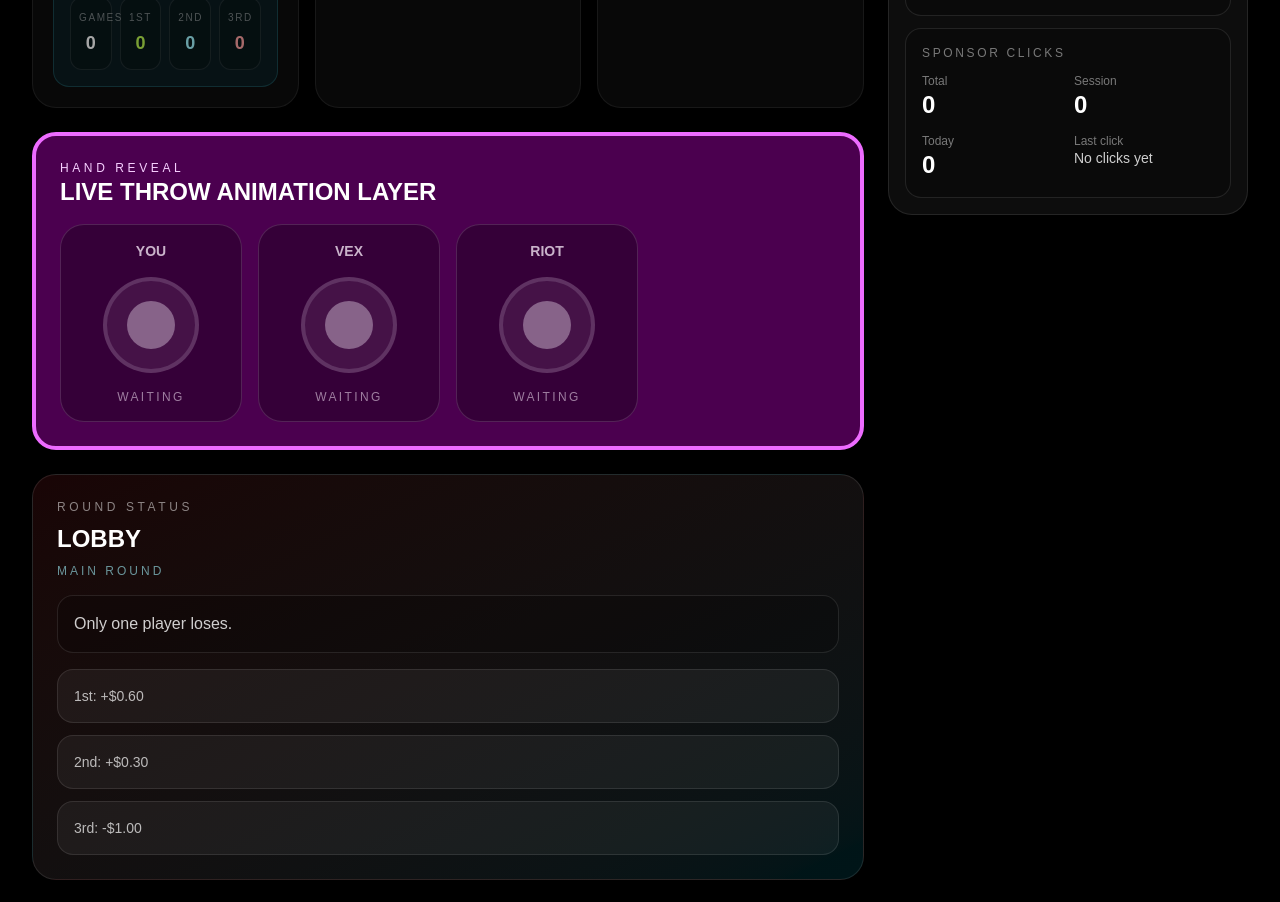
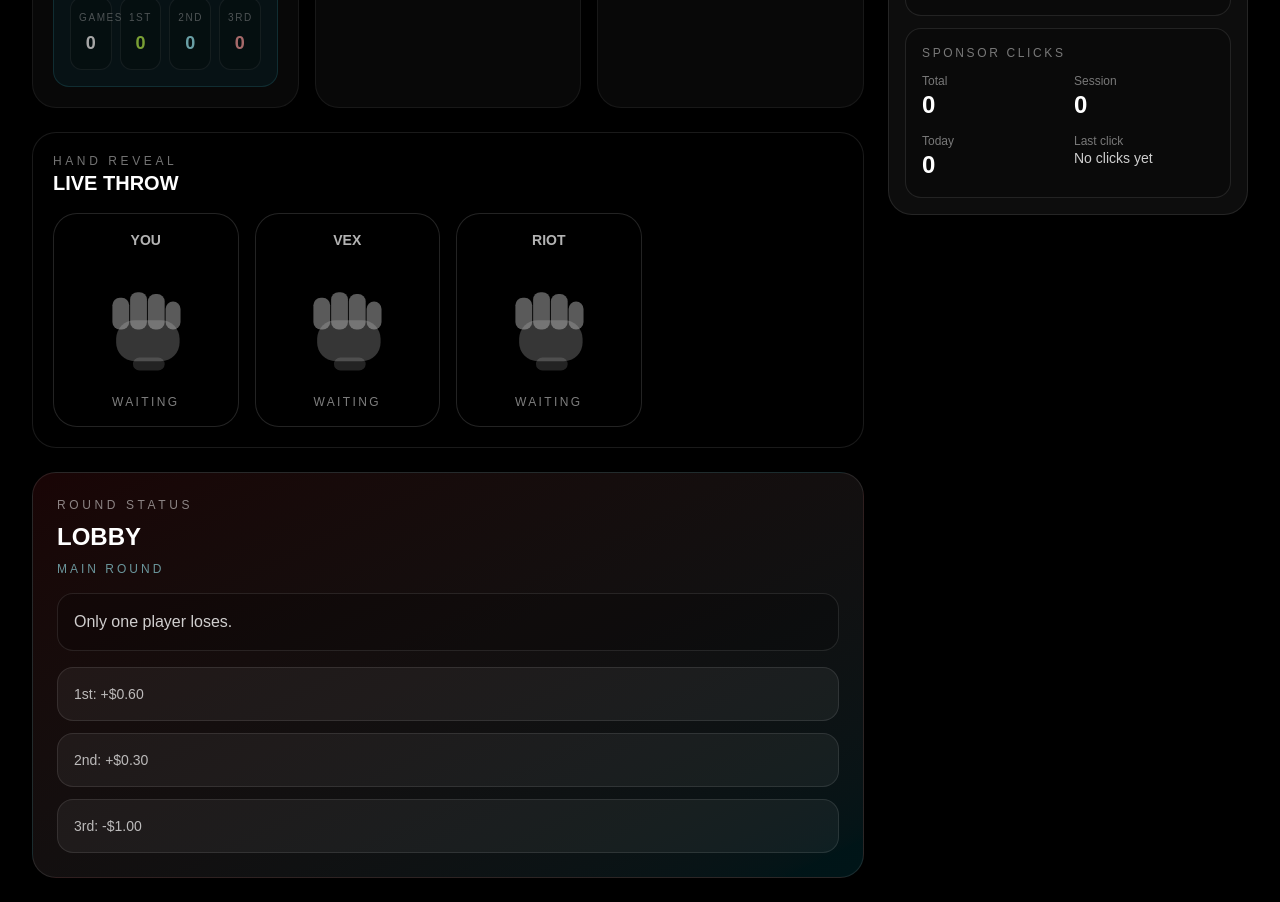
Before and after one commit to calmshock/deadlast, a Next.js app: page / in a window 1280 px wide. Shown: the part 1420-2322 px from the top of the page. Built offline with nearby package versions, Linux system fonts and the light colour scheme.

Commit message:
improve-hand-animation-shapes-and-prepick-motion

```diff
--- a/src/components/deadlast/HandReveal.tsx
+++ b/src/components/deadlast/HandReveal.tsx
@@ -18,37 +18,54 @@ function placementLabel(placement: Placement | undefined) {
 }
 
 function HandShape({ move, showMove }: { move: Move | null; showMove: boolean }) {
-  if (!showMove) {
+  const visibleMove = showMove ? move : null;
+
+  if (visibleMove === "paper") {
     return (
-      <div className="flex h-24 w-24 items-center justify-center rounded-full border-4 border-white/20 bg-white/10">
-        <div className="h-12 w-12 rounded-full bg-white/50" />
-      </div>
+      <svg viewBox="0 0 120 120" className="h-28 w-28">
+        <rect x="26" y="18" width="13" height="60" rx="7" className="fill-cyan-100" />
+        <rect x="42" y="10" width="13" height="68" rx="7" className="fill-cyan-100" />
+        <rect x="58" y="14" width="13" height="64" rx="7" className="fill-cyan-100" />
+        <rect x="74" y="24" width="13" height="54" rx="7" className="fill-cyan-100" />
+        <rect x="32" y="62" width="58" height="38" rx="18" className="fill-cyan-200" />
+        <rect x="45" y="98" width="34" height="14" rx="7" className="fill-cyan-300" />
+      </svg>
     );
   }
 
-  if (move === "paper") {
+  if (visibleMove === "scissors") {
     return (
-      <div className="flex h-24 w-24 items-center justify-center rounded-3xl border-4 border-cyan-200/60 bg-cyan-300/20">
-        <div className="h-14 w-12 rounded-2xl bg-cyan-100" />
-      </div>
+      <svg viewBox="0 0 120 120" className="h-28 w-28">
+        <rect x="43" y="10" width="16" height="70" rx="8" className="origin-bottom -rotate-12 fill-fuchsia-100" />
+        <rect x="62" y="10" width="16" height="70" rx="8" className="origin-bottom rotate-12 fill-fuchsia-100" />
+        <rect x="35" y="62" width="50" height="38" rx="18" className="fill-fuchsia-200" />
+        <rect x="45" y="98" width="34" height="14" rx="7" className="fill-fuchsia-300" />
+      </svg>
     );
   }
 
-  if (move === "scissors") {
+  if (visibleMove === "rock") {
     return (
-      <div className="flex h-24 w-24 items-center justify-center rounded-3xl border-4 border-fuchsia-200/60 bg-fuchsia-300/20">
-        <div className="flex gap-2">
-          <div className="h-16 w-5 -rotate-12 rounded-full bg-fuchsia-100" />
-          <div className="h-16 w-5 rotate-12 rounded-full bg-fuchsia-100" />
-        </div>
-      </div>
+      <svg viewBox="0 0 120 120" className="h-28 w-28">
+        <rect x="24" y="34" width="18" height="34" rx="8" className="fill-lime-100" />
+        <rect x="43" y="28" width="18" height="40" rx="8" className="fill-lime-100" />
+        <rect x="62" y="30" width="18" height="38" rx="8" className="fill-lime-100" />
+        <rect x="81" y="38" width="16" height="30" rx="8" className="fill-lime-100" />
+        <rect x="28" y="58" width="68" height="44" rx="20" className="fill-lime-200" />
+        <rect x="46" y="98" width="34" height="14" rx="7" className="fill-lime-300" />
+      </svg>
     );
   }
 
   return (
-    <div className="flex h-24 w-24 items-center justify-center rounded-full border-4 border-lime-200/60 bg-lime-300/20">
-      <div className="h-14 w-14 rounded-full bg-lime-100" />
-    </div>
+    <svg viewBox="0 0 120 120" className="h-28 w-28">
+      <rect x="24" y="34" width="18" height="34" rx="8" className="fill-white/50" />
+      <rect x="43" y="28" width="18" height="40" rx="8" className="fill-white/50" />
+      <rect x="62" y="30" width="18" height="38" rx="8" className="fill-white/50" />
+      <rect x="81" y="38" width="16" height="30" rx="8" className="fill-white/50" />
+      <rect x="28" y="58" width="68" height="44" rx="20" className="fill-white/30" />
+      <rect x="46" y="98" width="34" height="14" rx="7" className="fill-white/20" />
+    </svg>
   );
 }
 
@@ -59,13 +76,13 @@ export default function HandReveal({
   phase,
 }: HandRevealProps) {
   return (
-    <section className="rounded-3xl border-4 border-fuchsia-400 bg-fuchsia-950 p-6 text-white">
+    <section className="rounded-3xl border border-white/10 bg-black/30 p-5 text-white">
       <div className="mb-4">
-        <div className="text-xs uppercase tracking-[0.3em] text-fuchsia-200">
+        <div className="text-xs uppercase tracking-[0.3em] text-white/45">
           Hand reveal
         </div>
-        <h3 className="text-2xl font-black uppercase">
-          Live throw animation layer
+        <h3 className="text-xl font-black uppercase">
+          Live throw
         </h3>
       </div>
 
@@ -73,15 +90,10 @@ export default function HandReveal({
         {players.map((player) => {
           const active = activeIds.includes(player.id);
           const placement = placements[player.id];
+          const lockedLabel = placementLabel(placement);
 
-          const winner =
-            placement === 1 ||
-            placement === 2;
-
-          const loser =
-            placement === 3 ||
-            placement === 4;
-          const lockedLabel = placementLabel(placement);
+          const winner = placement === 1 || placement === 2;
+          const loser = placement === 3 || placement === 4;
 
           const showMove =
             phase === "locked" || phase === "revealing" || phase === "results";
@@ -89,9 +101,13 @@ export default function HandReveal({
           return (
             <div
               key={player.id}
-              className={`rounded-3xl border p-4 text-center ${
-                active
-                  ? "border-cyan-300 bg-cyan-900"
+              className={`rounded-3xl border p-4 text-center transition-all duration-300 ${
+                winner
+                  ? "border-lime-300 bg-lime-900/40 shadow-[0_0_30px_rgba(132,255,120,0.35)]"
+                  : loser
+                  ? "border-red-300 bg-red-900/30 shadow-[0_0_30px_rgba(255,80,80,0.35)]"
+                  : active
+                  ? "border-cyan-300 bg-cyan-900/40"
                   : "border-white/20 bg-black/40 opacity-70"
               }`}
             >
@@ -102,14 +118,15 @@ export default function HandReveal({
               <div
                 className={`mt-4 flex justify-center transition-all duration-200 ${
                   phase === "countdown" && active && !player.locked
-                    ? "translate-y-0 animate-pulse"
+                    ? "translate-y-0 animate-bounce"
                     : ""
                 } ${
                   phase === "locked" && active
                     ? "-translate-y-3 scale-110"
                     : ""
                 } ${
-                  phase === "revealing" && active ? "translate-y-3 scale-150 brightness-125"
+                  phase === "revealing" && active
+                    ? "translate-y-3 scale-150 brightness-125"
                     : "scale-100"
                 }`}
               >
```
